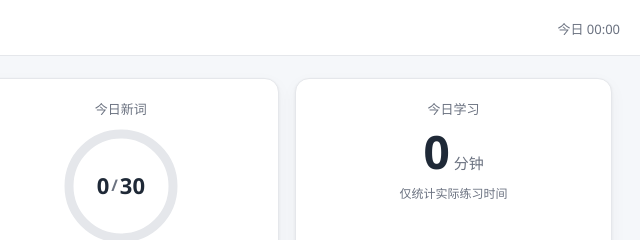
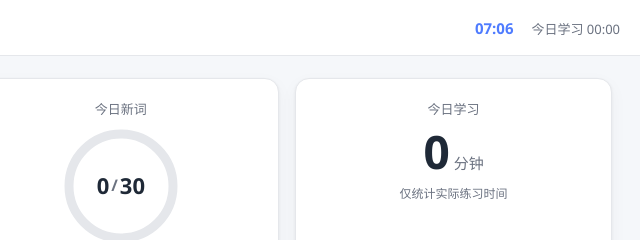
Before and after one commit to Staryyc/cet4-learning, a plain HTML site: page index.html in a window 1280 px wide. Shown: the top 240 px of the page, 640-1280 px from the left. Drawn offline with Linux system fonts and the light colour scheme.

Commit message:
明确时间显示:右上角新增网络时钟,学习时长文案改为「今日学习」
- 右上角显示自动校准后的当前网络时间(HH:MM),与学习时长区分
- 学习时长标签改为「今日学习 MM:SS」,避免误认为时钟
- 无操作暂停阈值放宽到 10 分钟
- Service Worker 缓存升级 v5

```diff
--- a/css/style.css
+++ b/css/style.css
@@ -92,6 +92,17 @@ body {
   border-radius: 999px;
 }
 .study-timer { font-size: 13px; color: var(--muted); font-variant-numeric: tabular-nums; }
+.net-clock {
+  font-size: 15px;
+  font-weight: 700;
+  color: var(--accent);
+  font-variant-numeric: tabular-nums;
+  margin-right: 14px;
+}
+@media (max-width: 900px) {
+  .net-clock { font-size: 14px; margin-right: 8px; }
+  .study-timer { font-size: 12px; }
+}
 
 .sidebar {
   position: fixed;
--- a/index.html
+++ b/index.html
@@ -18,7 +18,8 @@
       <span class="exam-badge" id="examCountdown">--</span>
     </div>
     <div class="topbar-right">
-      <span class="study-timer" id="studyTimer" title="今日有效学习时长">今日 00:00</span>
+      <span class="net-clock" id="netClock" title="网络时间(已自动校准)"></span>
+      <span class="study-timer" id="studyTimer" title="今日有效学习时长:仅在单词/听力/作文练习页面计时,后台或长时间无操作时暂停">今日学习 00:00</span>
     </div>
   </header>
 
--- a/js/app.js
+++ b/js/app.js
@@ -67,9 +67,14 @@ const App = (function () {
   }
 
   function showTimeHint(extra) {
+    const d = now();
+    const clock = $('netClock');
+    if (clock) {
+      clock.textContent = d.toLocaleTimeString('zh-CN', { hour: '2-digit', minute: '2-digit' });
+      clock.title = '网络时间(已自动校准):' + d.toLocaleString('zh-CN');
+    }
     const hint = $('timeSyncHint');
     if (!hint) return;
-    const d = now();
     const diff = Math.round(timeOffset / 1000);
     let text = `⏱ 网络时间:${d.toLocaleString('zh-CN')}`;
     if (Math.abs(diff) >= 1) text += `(已校准设备偏差 ${diff > 0 ? '+' : ''}${diff} 秒)`;
@@ -162,7 +167,7 @@ const App = (function () {
   function updateTimerDisplay() {
     const sec = (Store.daily().seconds || 0) + pendingSeconds;
     const m = Math.floor(sec / 60);
-    $('studyTimer').textContent = `今日 ${String(m).padStart(2, '0')}:${String(sec % 60).padStart(2, '0')}`;
+    $('studyTimer').textContent = `今日学习 ${String(m).padStart(2, '0')}:${String(sec % 60).padStart(2, '0')}`;
   }
 
   function startTimer() {
@@ -183,7 +188,7 @@ const App = (function () {
     setInterval(() => {
       if (document.hidden) return;           // 切后台暂停
       if (!isStudyView()) return;            // 只在练习页面计时
-      if (Date.now() - lastActivity > 300000) return; // 5 分钟无操作暂停(阅读/思考时间)
+      if (Date.now() - lastActivity > 600000) return; // 10 分钟无操作暂停(阅读/听力思考时间)
       pendingSeconds += 5;
       if (pendingSeconds >= 30) {
         Store.addStudySeconds(pendingSeconds);
--- a/sw.js
+++ b/sw.js
@@ -1,5 +1,5 @@
 /* Service Worker — 离线缓存(PWA) */
-const CACHE = 'cet4-app-v4';
+const CACHE = 'cet4-app-v5';
 const ASSETS = [
   './',
   './index.html',
```
